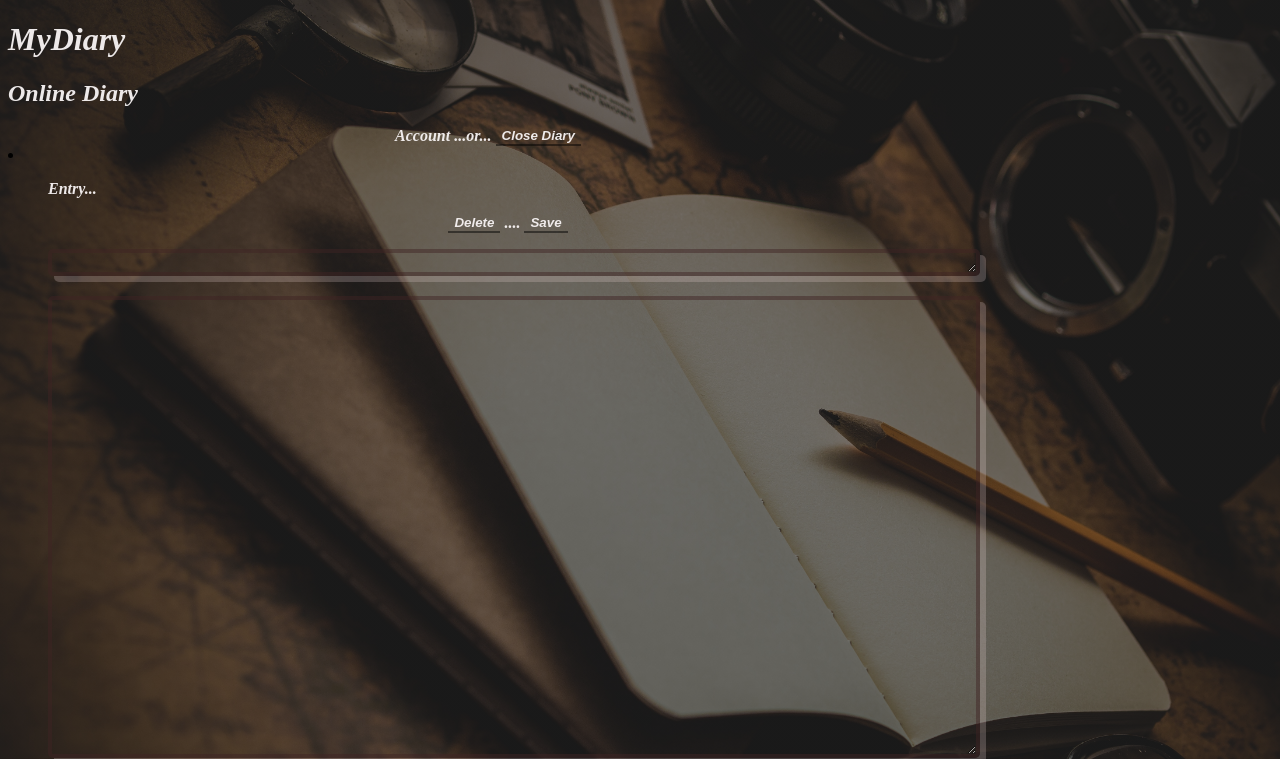
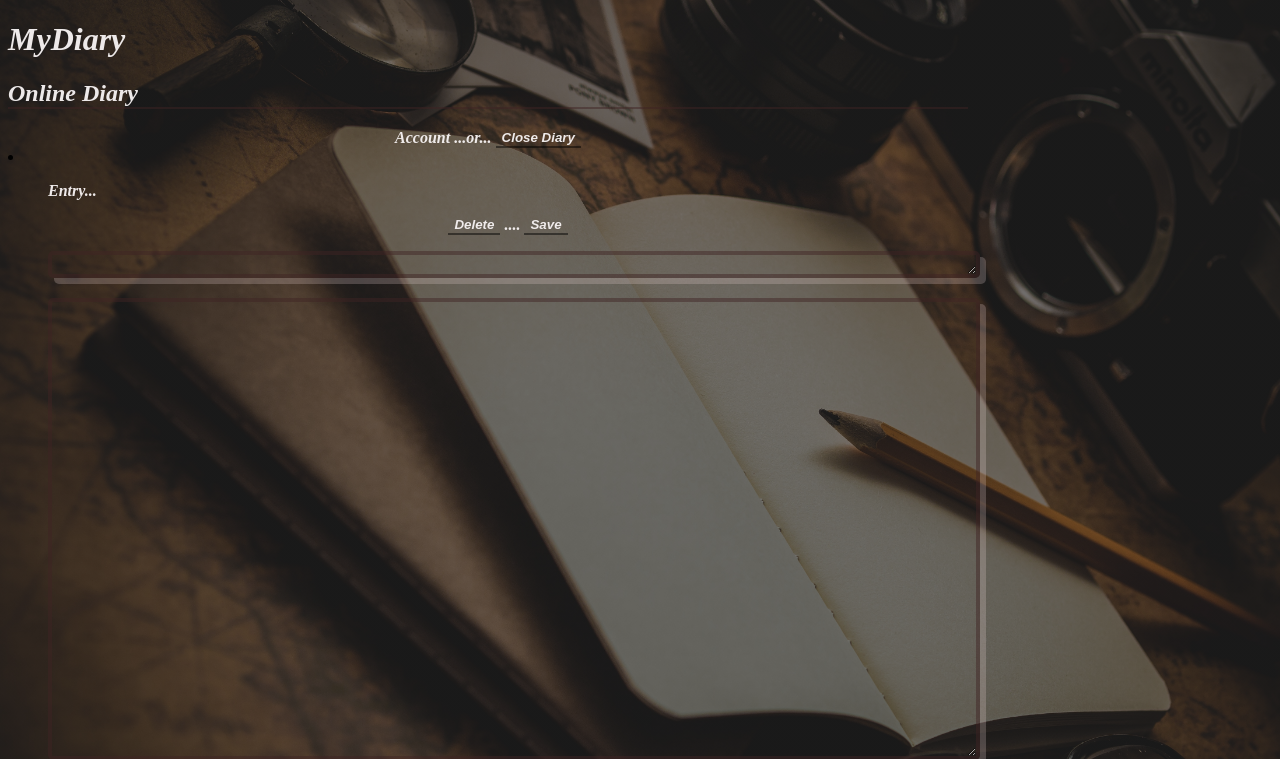
Before and after one commit to RonKbS/baron_s_online_journal, a Flask app: page /entry.html in a window 1280 px wide. Shown: the top 759 px of the page. Run offline with Flask 2, Linux system fonts and the light colour scheme.

Commit message:
Add line to h2 header

```diff
--- a/app/static/styles.css
+++ b/app/static/styles.css
@@ -23,7 +23,11 @@ h1{
 }
 h2 {
     -webkit-text-fill-color: rgba(245, 240, 240, 0.966);
-    width: 20%;
+    width: 100%;
+    left: -40%;
+    border-bottom: solid;
+    border-width: 2px;
+    border-color: rgba(63, 36, 36, 0.473);
 }
 table {
     position: relative;
@@ -43,15 +47,16 @@ button {
 }
 
 .footer{
+    font-style: italic;
     border-top: solid;
     border-width: 2px;
-    background-color: rgba(24, 19, 19, 0.219);
     border-color: rgba(63, 36, 36, 0.473);
     text-align: center;
-    position: absolute;
+    position: fixed;
+    z-index: -3;
     width: 100%;
     left: 0;
-    bottom: 0%;
+    top: 93%;
 }
 
 /*Login and sign up pages*/
```
